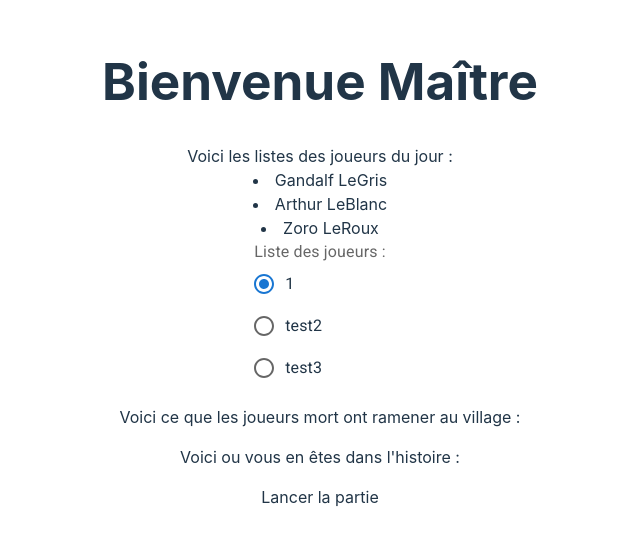
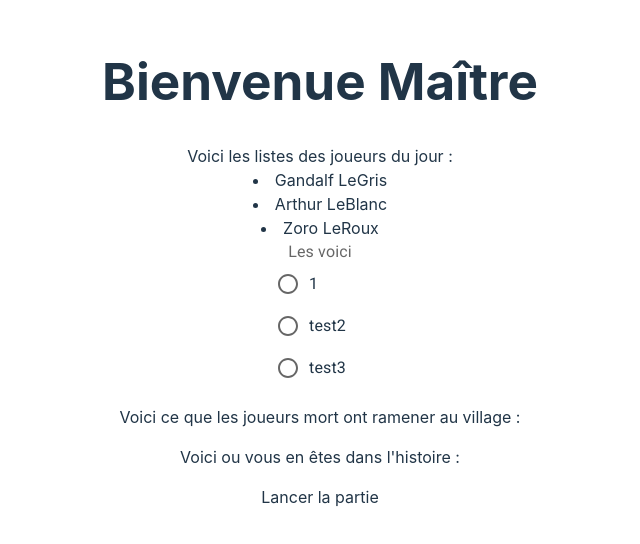
Before and after one commit to Halimdeveloper/AubeObscure, a React (Vite) app in the folder frontend/: page /gameMaster in a window 1280 px wide. Shown: the part 128-672 px from the top of the page, without its empty margins (320-960 px from the left). Built offline with nearby package versions, Linux system fonts and the light colour scheme; no server answers.

Commit message:
Les Radio Button ça marche

```diff
--- a/frontend/src/Components/GameMaster/index.tsx
+++ b/frontend/src/Components/GameMaster/index.tsx
@@ -1,6 +1,6 @@
 import { FormControl, FormLabel, RadioGroup, FormControlLabel, Radio } from "@mui/material";
 import React from "react";
-import RadioBtn2 from "../RadioBtn";
+import RadioBtn from "../RadioBtn";
 
 
 export default function gameMaster() {
@@ -43,7 +43,7 @@ export default function gameMaster() {
         <h1>Bienvenue Maître </h1>
         <div>Voici les listes des joueurs du jour :<div>{toto(players)}</div></div> { /* stat + classe/atout/malus */}
         {/* <div>{RadioBtn("Gandalf", "Prout", "caca")}</div> */}
-        <RadioBtn2  x="1" y="test2" z="test3" onChange={handleChange} />
+        <RadioBtn  x="1" y="test2" z="test3" onChange={handleChange} />
         <p>Voici ce que les joueurs mort ont ramener au village :</p>
         <p>Voici ou vous en êtes dans l'histoire :</p>
         <p>Lancer la partie</p>
--- a/frontend/src/Components/RadioBtn/index.tsx
+++ b/frontend/src/Components/RadioBtn/index.tsx
@@ -1,5 +1,5 @@
 import { FormControl, FormLabel, RadioGroup, FormControlLabel, Radio } from "@mui/material";
-import React from 'react';
+import React from "react"
 
 type Props = {
   x: string;
@@ -8,16 +8,11 @@ type Props = {
   onChange: (event: React.ChangeEvent<HTMLInputElement>) => void;
 };
 
-const RadioBtn2: React.FC<Props> = ({ x, y, z, onChange }) => {
+const RadioBtn: React.FC<Props> = ({ x, y, z, onChange }) => {
   return (
     <FormControl component="fieldset">
-      <FormLabel component="legend">Liste des joueurs :</FormLabel>
-      <RadioGroup
-        onChange={onChange}
-        aria-labelledby="demo-radio-buttons-group-label"
-        defaultValue={x}
-        name="radio-buttons-group"
-      >
+      <FormLabel component="legend">Les voici</FormLabel>
+      <RadioGroup onChange={onChange}>
         <FormControlLabel value={x} control={<Radio />} label={x} />
         <FormControlLabel value={y} control={<Radio />} label={y} />
         <FormControlLabel value={z} control={<Radio />} label={z} />
@@ -26,4 +21,4 @@ const RadioBtn2: React.FC<Props> = ({ x, y, z, onChange }) => {
   );
 };
 
-export default RadioBtn2;
+export default RadioBtn;
```
